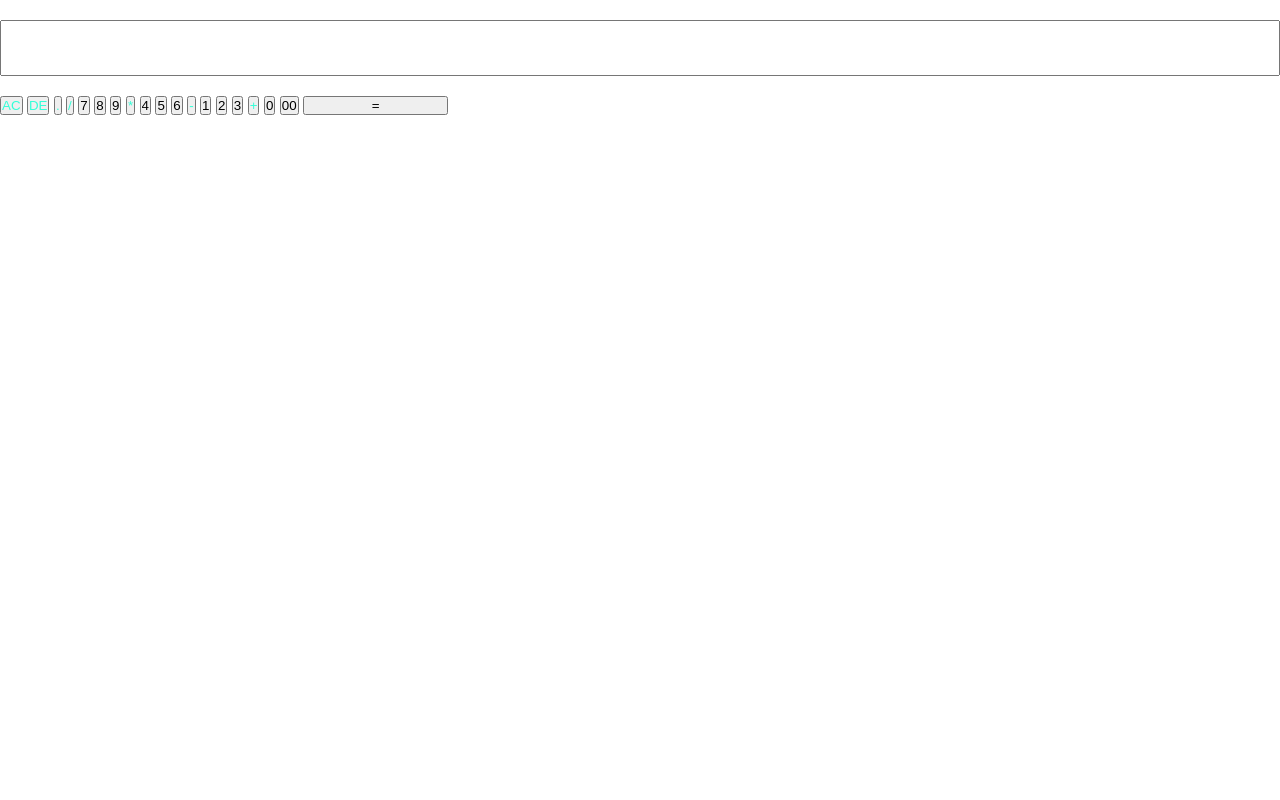
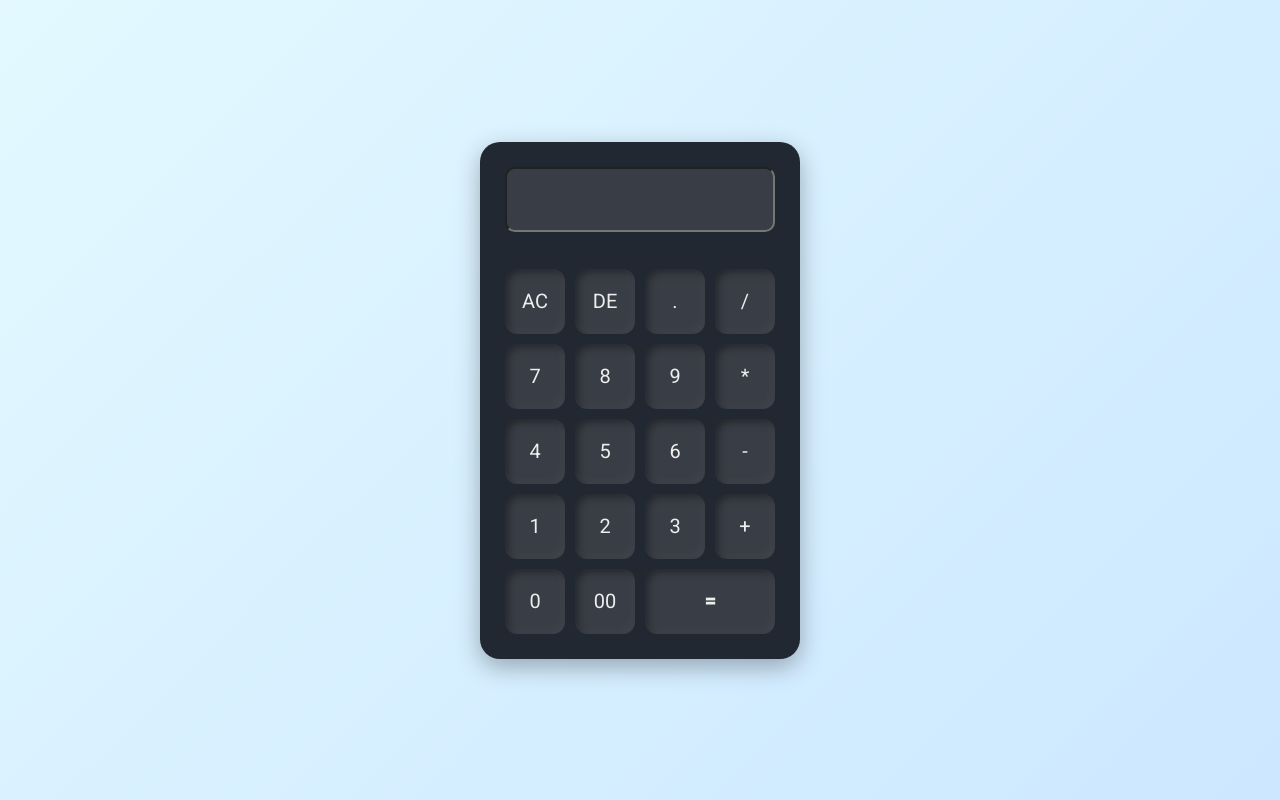
Before and after one commit to TharunSinghAlampoor/simple.caluclator, a plain HTML site: page index.html in a window 1280 px wide. Drawn offline with Linux system fonts and the light colour scheme.

Commit message:
Update style.css

```diff
--- a/style.css
+++ b/style.css
@@ -1,53 +1,91 @@
-*{
-    margin:0;
-    padding: 0;
-    font-family: 'poppins' , sans-serif;
-    box-sizing: border-box;
+@import url('https://fonts.googleapis.com/css2?family=Orbitron:wght@500&family=Roboto:wght@400;500&display=swap');
+
+* {
+  margin: 0;
+  padding: 0;
+  box-sizing: border-box;
 }
 
-.container{
-    width: 100%;
-    height: 100vh;
-    background: #e3f9ff;
-    display: flex;
-    align-items: center;
-    justify-content: center;
+body {
+  background: linear-gradient(135deg, #e3f9ff, #cce7ff);
+  display: flex;
+  justify-content: center;
+  align-items: center;
+  height: 100vh;
 }
 
-.caluclator{
-    background: #3a4452;
-    padding: 20px;
-    border-radius: 10px;
-}
-.caluclator form input{
-    border: 0;
-    outline: 0;
-    width: 60px;
-    height: 60px;
-    border-radius: 10px;
-    box-shadow: -8px -8px 15px rgba(255,255,255,0.1),-8px -8px 15px rgba(0,0,0,0.2);
-    background: transparent;
-    font-size: 20px;
-    color:#fff;
-    cursor: pointer;
-    margin: 10px;
+.calculator {
+  background: #222831;
+  padding: 25px;
+  border-radius: 20px;
+  box-shadow: 0px 8px 25px rgba(0, 0, 0, 0.3);
+  width: 320px;
 }
 
-form .display{
-    display: flex;
-    justify-content: flex-end;
-    margin: 20px 0;
-}
-form .display input{
-    text-align: right;
-    flex: 1;
-    font-size: 45px;
-    box-shadow: none;
-}
-form input.equal{
-    width: 145px;
+.display {
+  display: flex;
+  flex-direction: column;
+  align-items: flex-end;
+  margin-bottom: 15px;
 }
 
-form input.operator{
-    color: #33ffd8;
+.display input {
+  width: 100%;
+  text-align: right;
+  font-size: 30px;
+  font-family: 'Orbitron', sans-serif;
+  padding: 12px 15px;
+  background: #393e46;
+  color: #00ffcc;
+  border-radius: 10px;
+  overflow-x: auto;
+  white-space: nowrap;
 }
+
+.live-result {
+  width: 100%;
+  text-align: right;
+  font-size: 20px;
+  color: #33ffd8;
+  min-height: 22px;
+  padding: 4px 8px 0 8px;
+  font-family: 'Orbitron', sans-serif;
+}
+
+.keypad {
+  display: grid;
+  grid-template-columns: repeat(4, 1fr);
+  gap: 10px;
+}
+
+.keypad input[type="button"] {
+  border: none;
+  outline: none;
+  width: 100%;
+  height: 65px;
+  border-radius: 12px;
+  box-shadow: inset -3px -3px 8px rgba(255, 255, 255, 0.05),
+              inset 3px 3px 8px rgba(0, 0, 0, 0.4);
+  background: #393e46;
+  font-size: 20px;
+  font-family: 'Roboto', sans-serif;
+  color: #eeeeee;
+  cursor: pointer;
+  transition: all 0.2s ease-in-out;
+}
+
+.keypad input[type="button"]:hover {
+  background: #00adb5;
+  color: #fff;
+}
+
+.keypad .equal {
+  grid-column: span 2;
+  background: #00adb5;
+  color: #fff;
+  font-weight: bold;
+}
+
+.operator {
+  color: #00ffcc;
+}
```
